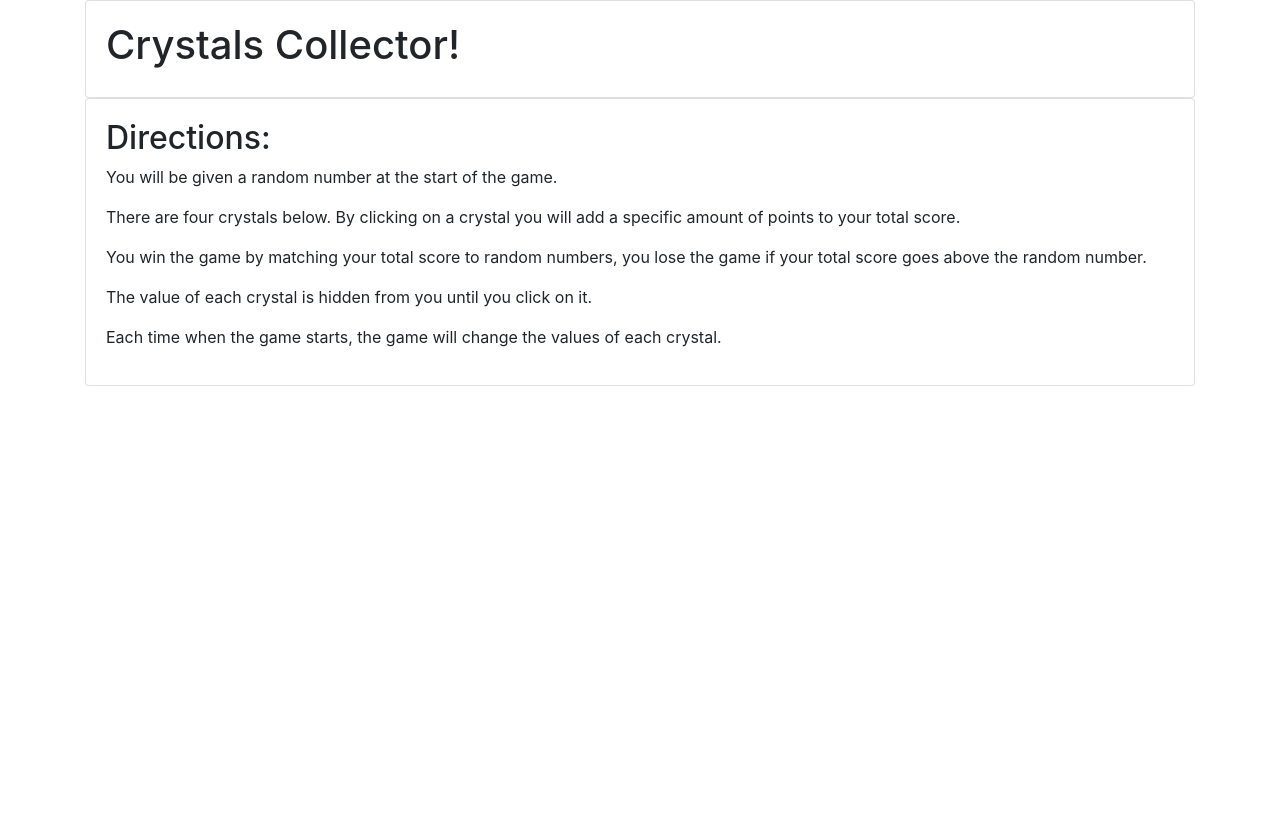
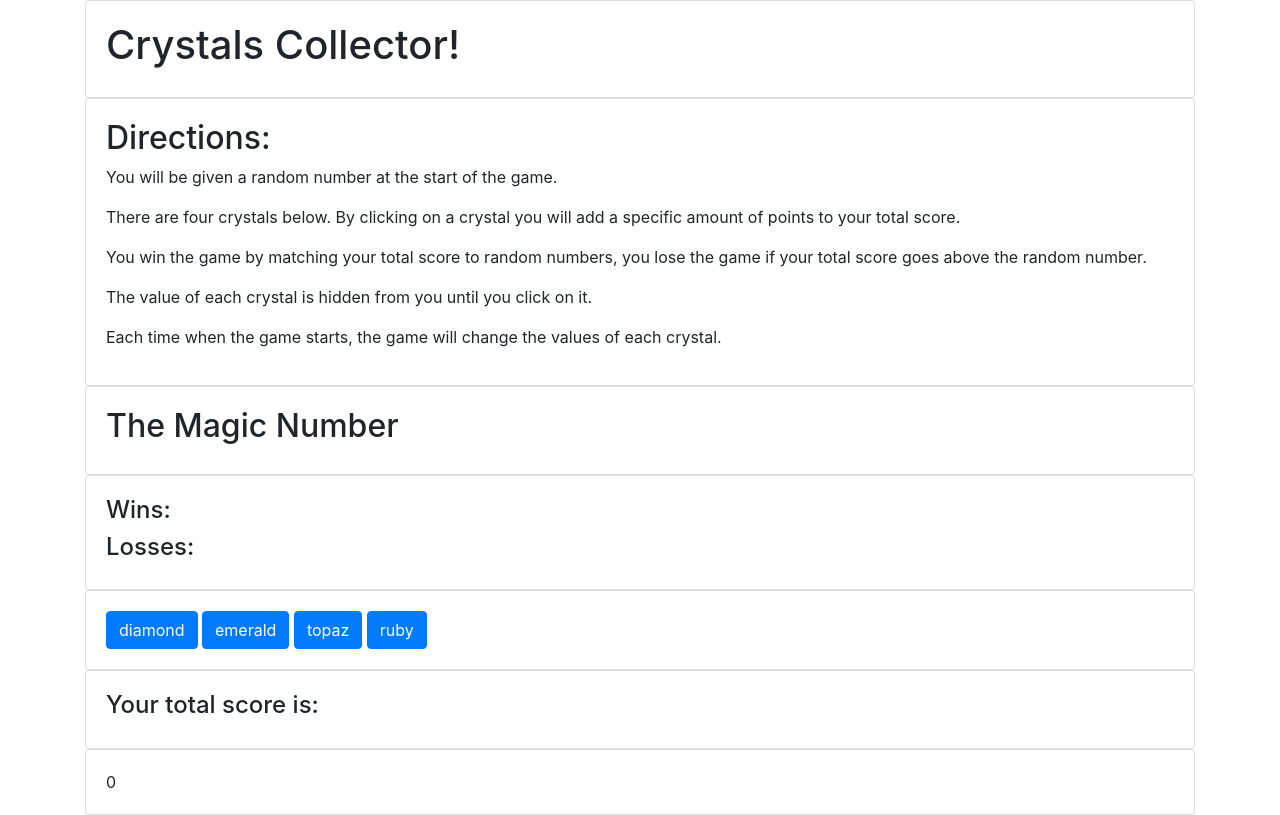
Before and after one commit to CSepahbodi/unit-4-game, a plain HTML site: page index.html in a window 1280 px wide. Drawn offline with nearby package versions, Linux system fonts and the light colour scheme.

Commit message:
this commit includes update to the index

```diff
--- a/index.html
+++ b/index.html
@@ -30,6 +30,43 @@
                     <p class="directions">Each time when the game starts, the game will change the values of each crystal.</p>
                 </div>
             </div>
+            <!--this card is for the Number to beat-->
+            <div class="card">
+                <div class="card-body">
+                    <h2>The Magic Number</h2>
+                </div>
+            </div>
+            <!--this card is for the wins and losses counters-->
+            <div class="card">
+                <div class="card-body">
+                    <h4>Wins:</h4>
+                    <h4>Losses:</h4>
+                </div>
+            </div>
+
+            <!--this card is for the game buttons-->
+            <div class="card">
+                <div class="card-body">
+                    <button type="button" class="btn btn-primary">diamond</button>
+                    <button type="button" class="btn btn-primary">emerald</button>
+                    <button type="button" class="btn btn-primary">topaz</button>
+                    <button type="button" class="btn btn-primary">ruby</button>
+                </div>
+            </div>
+
+            <!--This card is for the user's total score-->
+            <div class="card">
+                <div class="card-body">
+                    <h4>Your total score is:</h4>
+                </div>
+            </div>
+
+            <!--this card is to display the user's score-->
+            <div class="card">
+                <div class="card-body">
+                    0
+                </div>
+            </div>
 
         </div>
 
```
